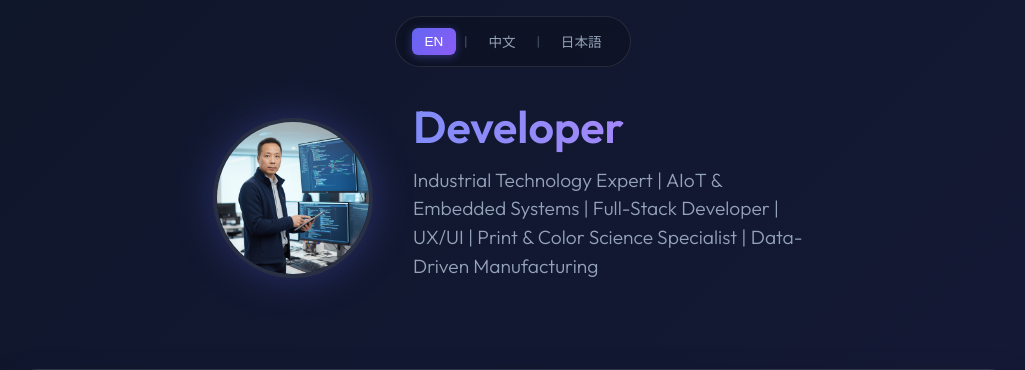
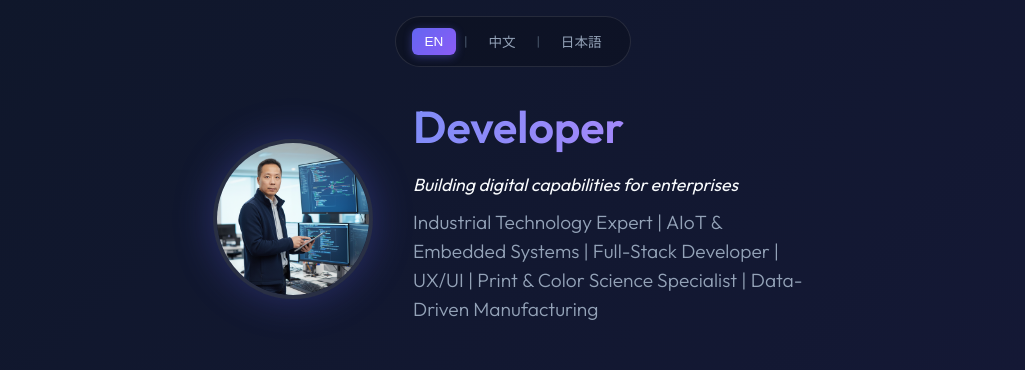
Before and after one commit to bstfsfx/personal, a Flask app: page / in a window 1280 px wide. Shown: the top 370 px of the page, without its empty margins (127-1152 px from the left). Run offline with Flask 3, Linux system fonts and the light colour scheme.

Commit message:
Add mission line under title with i18n support

```diff
--- a/index.html
+++ b/index.html
@@ -25,6 +25,7 @@
                 <img src="static/Image.png" alt="Developer" class="profile-img">
                 <div class="profile-info">
                     <h1 id="main-title" data-i18n="title">Developer</h1>
+                    <p id="mission" class="mission" data-i18n="mission">替企業建立數位能力</p>
                     <p class="subtitle" data-i18n="subtitle">Industrial Technology Expert | AIoT & Embedded Systems | Full-Stack Developer | UX/UI | Print & Color Science Specialist | Data-Driven Manufacturing</p>
                 </div>
             </div>
--- a/static/css/style.css
+++ b/static/css/style.css
@@ -75,6 +75,14 @@ h1 {
     font-size: 1.2rem;
     font-weight: 300;
     line-height: 1.5;
+}
+
+.mission {
+    color: var(--accent);
+    font-size: 1.1rem;
+    font-weight: 500;
+    margin: 0.5rem 0;
+    font-style: italic;
 }
 
 .skills {
--- a/static/js/i18n.js
+++ b/static/js/i18n.js
@@ -5,6 +5,7 @@ const translations = {
     en: {
         // Header
         "title": "Developer",
+        "mission": "Building digital capabilities for enterprises",
         "subtitle": "Industrial Technology Expert | AIoT & Embedded Systems | Full-Stack Developer | UX/UI | Print & Color Science Specialist | Data-Driven Manufacturing",
 
         // Selected Work
@@ -89,6 +90,7 @@ const translations = {
     "zh-TW": {
         // Header
         "title": "開發者",
+        "mission": "替企業建立數位能力",
         "subtitle": "工業技術專家 | AIoT 與嵌入式系統 | 全端開發者 | UX/UI | 印刷與色彩科學專家 | 數據驅動製造",
 
         // Selected Work
@@ -173,6 +175,7 @@ const translations = {
     "ja": {
         // Header
         "title": "開発者",
+        "mission": "企業にデジタル能力を構築する",
         "subtitle": "産業技術エキスパート | AIoT & 組込みシステム | フルスタック開発者 | UX/UI | 印刷・色彩科学スペシャリスト | データ駆動型製造",
 
         // Selected Work
--- a/templates/index.html
+++ b/templates/index.html
@@ -25,6 +25,7 @@
                 <img src="{{ url_for('static', filename='Image.png') }}" alt="Developer" class="profile-img">
                 <div class="profile-info">
                     <h1 id="main-title" data-i18n="title">Developer</h1>
+                    <p id="mission" class="mission" data-i18n="mission">替企業建立數位能力</p>
                     <p class="subtitle" data-i18n="subtitle">Industrial Technology Expert | AIoT & Embedded Systems | Full-Stack Developer | UX/UI | Print & Color Science Specialist | Data-Driven Manufacturing</p>
                 </div>
             </div>
```
